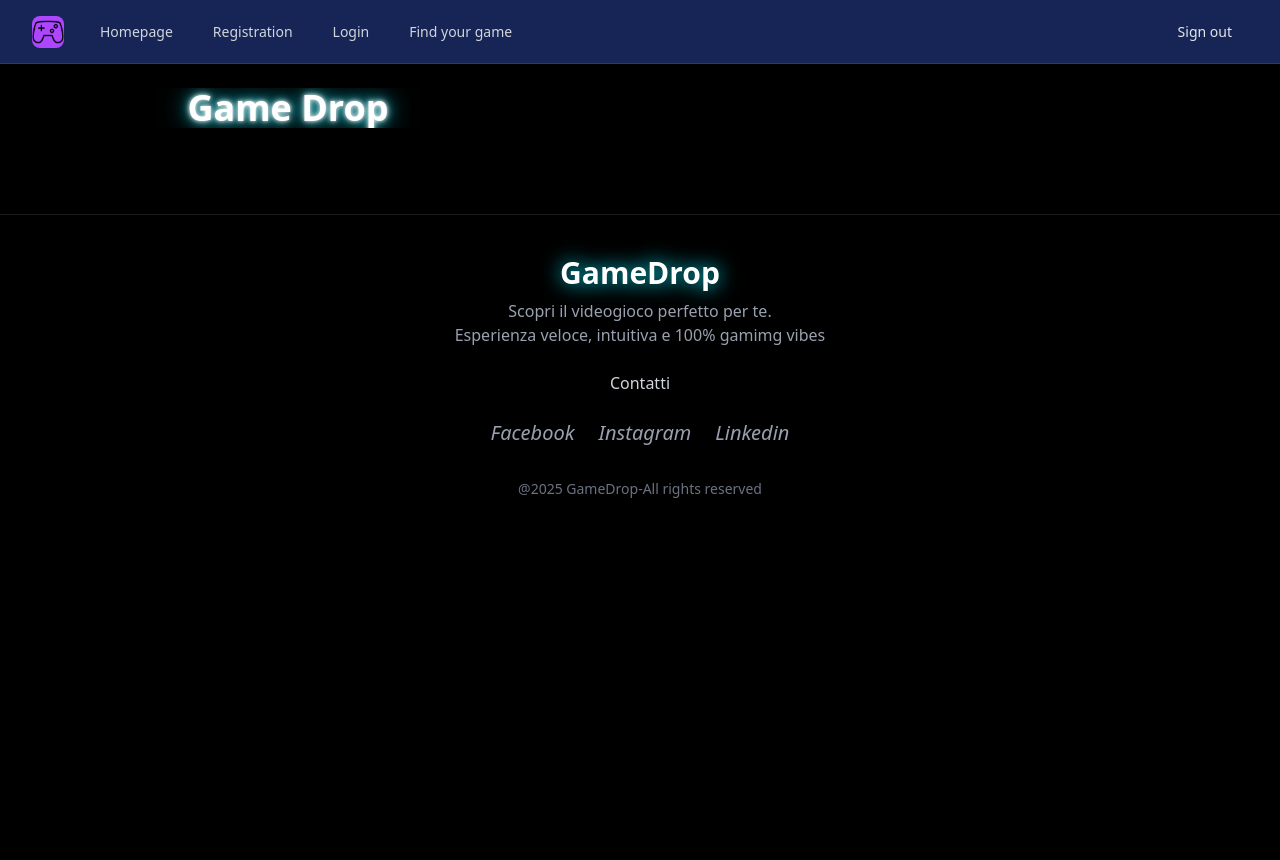
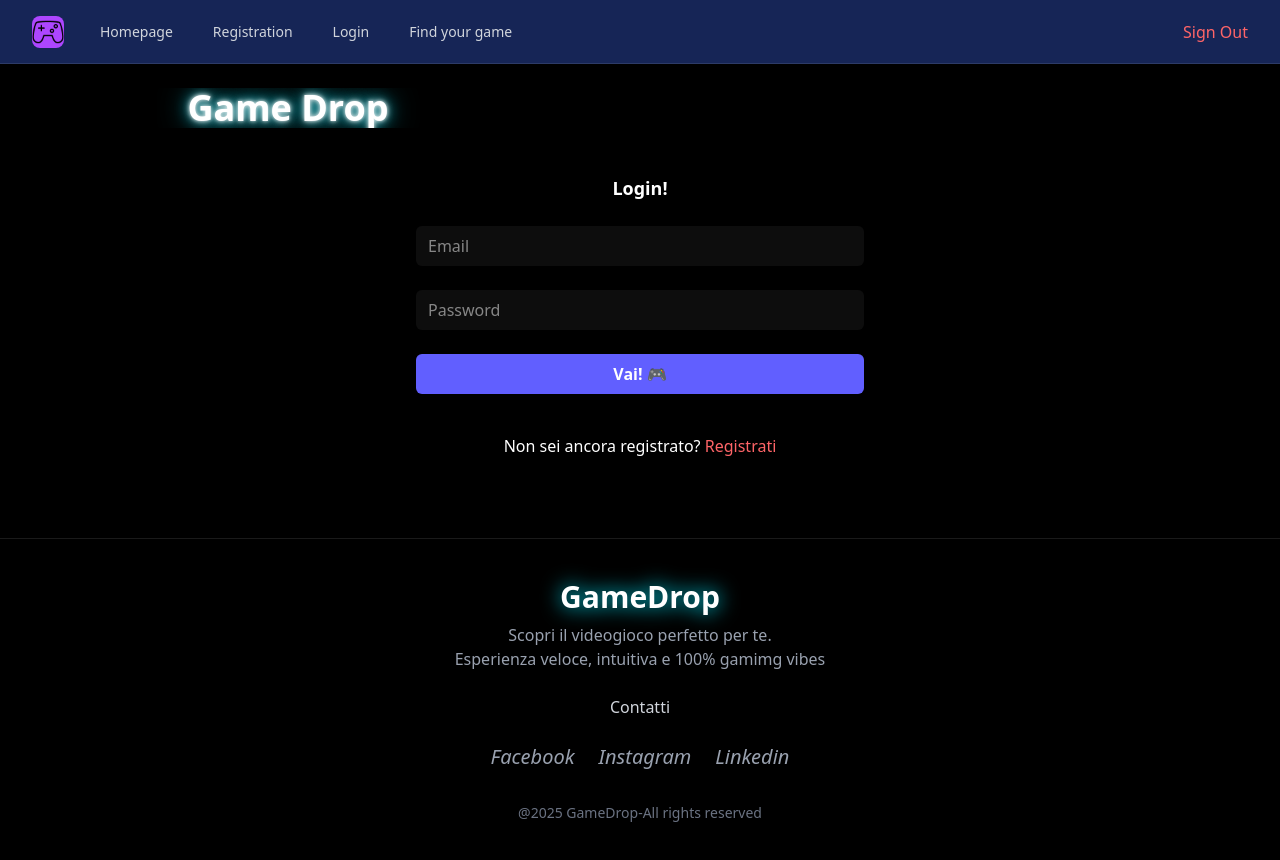
Before and after one commit to alessandraciccone/GGame, a React (Vite) app in the folder GgameFrontend/: page /login in a window 1280 px wide. Shown: the top 860 px of the page. Before the commit the page ends 800 px from the top, so only its background shows below. Built offline with nearby package versions, Linux system fonts and the light colour scheme.

Commit message:
adds Login components and adds handle logount function

```diff
--- a/GgameFrontend/src/App.jsx
+++ b/GgameFrontend/src/App.jsx
@@ -6,7 +6,7 @@ import Homepage from "./components/Homepage";
 import Title from "./components/Title";
 import Registration from "./components/Registration";
 import Footer from "./components/Footer";
-
+import Login from "./components/Login";
 function App() {
   return (
     <BrowserRouter>
@@ -15,6 +15,7 @@ function App() {
       <Routes>
         <Route path="/" element={<Homepage />} />
         <Route path="/registration" element={<Registration />} />
+        <Route path="/login" element={<Login />} />
       </Routes>
       <Footer />
     </BrowserRouter>
--- a/GgameFrontend/src/components/Login.jsx
+++ b/GgameFrontend/src/components/Login.jsx
@@ -0,0 +1,94 @@
+import { useState } from "react";
+import { Link } from "react-router-dom";
+
+const Login = () => {
+  const [formData, setFormData] = useState({
+    email: "",
+    password: "",
+  });
+  const [successMessage, setSuccessMessage] = useState("");
+  const handleChange = (e) => {
+    setFormData({
+      ...formData,
+      [e.target.name]: e.target.value,
+    });
+  };
+  const handleSubmit = async (e) => {
+    e.preventDefault();
+    try {
+      const response = await fetch("http://localhost:8080/auth/login", {
+        method: "POST",
+        headers: {
+          "Content-type": "application/json",
+        },
+        body: JSON.stringify(formData),
+      });
+
+      if (!response.ok) {
+        const erroreData = await response.json();
+        console.errore("Errore backend", erroreData);
+        throw new Error("Errore nel Login");
+      }
+
+      const data = await response.json();
+      localStorage.setItem("token", data.token);
+      setSuccessMessage("Login effettuato con successo");
+    } catch (error) {
+      console.error(error.message);
+    }
+  };
+
+  return (
+    <>
+      <div className="max-w-md mx-auto mt-10">
+        <form onSubmit={handleSubmit} className="space-y-6">
+          <h2 className=" text-white text-lg font-semibold text-center">
+            {" "}
+            Login!
+          </h2>
+
+          {successMessage && (
+            <div className="p-3 rounded-md bg-black border border-yellow-400 text-yellow-300 text-center animate-fadeIn shadow-[0_0_10px_#facc15]">
+              {successMessage}
+            </div>
+          )}
+
+          <input
+            type="email"
+            name="email"
+            placeholder="Email"
+            value={formData.email}
+            onChange={handleChange}
+            className="w-full rounded-md bg-white/5 px-3 py-2 text-white"
+            required
+          />
+
+          <input
+            type="password"
+            name="password"
+            placeholder="Password"
+            value={formData.password}
+            onChange={handleChange}
+            className="w-full rounded-md bg-white/5 px-3 py-2 text-white"
+            required
+          />
+          <button
+            type="submit"
+            className="w-full rounded-md bg-indigo-500 py-2 text-white font-semibold"
+          >
+            Vai! 🎮
+          </button>
+        </form>
+
+        <p className=" text-center text-white mt-10">
+          Non sei ancora registrato?{" "}
+          <Link to="/registration" className="text-red-400">
+            {" "}
+            Registrati{" "}
+          </Link>
+        </p>
+      </div>
+    </>
+  );
+};
+export default Login;
--- a/GgameFrontend/src/components/NavBar.jsx
+++ b/GgameFrontend/src/components/NavBar.jsx
@@ -11,12 +11,16 @@ import { Bars3Icon, BellIcon, XMarkIcon } from "@heroicons/react/24/outline";
 import game from "../assets/img/game.png";
 const navigation = [
   { name: "Homepage", href: "/", current: false },
-  { name: "Registration", href: "/Registration", current: false },
+  { name: "Registration", href: "/registration", current: false },
 
-  { name: "Login", href: "#", current: false },
+  { name: "Login", href: "/login", current: false },
   { name: "Find your game", href: "#", current: false },
 ];
 
+const handleLogout = () => {
+  localStorage.removeItem("token");
+  window.location.href = "/login";
+};
 function classNames(...classes) {
   return classes.filter(Boolean).join(" ");
 }
@@ -88,12 +92,12 @@ export default function NavBar() {
             {/* Profile dropdown */}
             <Menu as="div" className="relative ml-3">
               <MenuItem>
-                <a
-                  href="#"
-                  className="block px-4 py-2 text-sm text-gray-200 hover:bg-white/10"
+                <button
+                  onClick={handleLogout}
+                  className="text-red-400 hover:text-red-300 transition"
                 >
-                  Sign out
-                </a>
+                  Sign Out
+                </button>
               </MenuItem>
             </Menu>
           </div>
```
